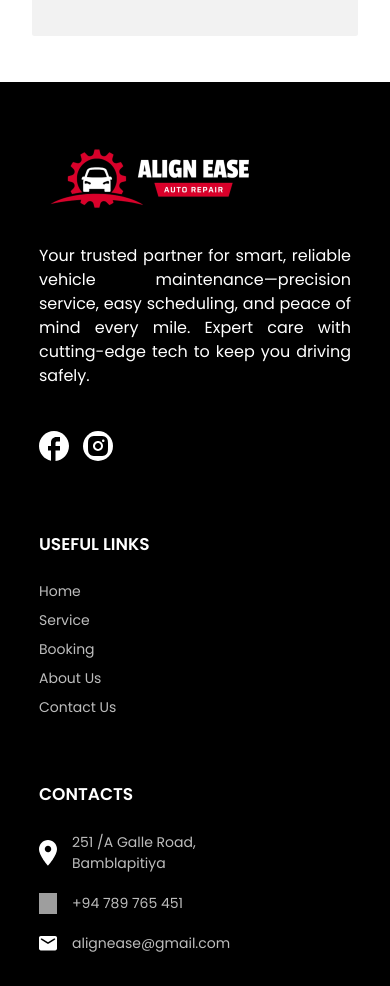
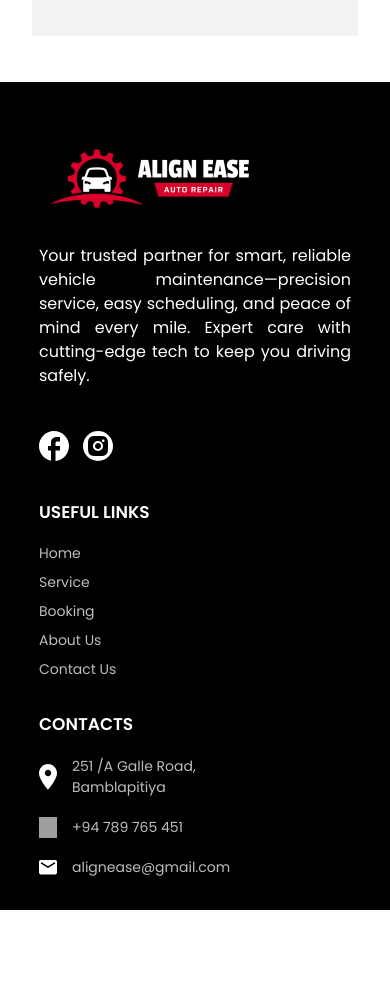
Before and after one commit to Miyuru-Shalitha/intern-task-ui, a React (Vite) app: page / in a window 390 px wide. Shown: the part 4520-5506 px from the top of the page. After the commit the page ends 5430 px from the top, so only its background shows below. Built offline with nearby package versions, Linux system fonts and the light colour scheme; grey boxes are pictures that could not be loaded.

Commit message:
Improve mobile responsiveness of service page.

```diff
--- a/src/components/common/Footer.tsx
+++ b/src/components/common/Footer.tsx
@@ -19,6 +19,22 @@ export default function Footer() {
   const windowContext = useContext(WindowContext);
   const customThemeContext = useContext(CustomThemeContext);
 
+  const getGapBetweenTitleAndContnet = (windowWidth: number): number => {
+    if (windowWidth > Breakpoint.Tablet) {
+      return 24 / 8;
+    } else {
+      return 18 / 8;
+    }
+  };
+
+  const getVerticalGapBetweenSections = (windowWidth: number): number => {
+    if (windowWidth > Breakpoint.Tablet) {
+      return 8;
+    } else {
+      return 4;
+    }
+  };
+
   return (
     <Stack
       bgcolor={customThemeContext!.colors.black}
@@ -33,7 +49,7 @@ export default function Footer() {
         width="80%"
         direction={windowContext!.windowProps.width > Breakpoint.Laptop ? "row" : "column"}
         justifyContent="space-between"
-        gap={8}
+        gap={getVerticalGapBetweenSections(windowContext!.windowProps.width)}
       >
         <Stack
           flex={1}
@@ -99,9 +115,11 @@ export default function Footer() {
           flex={1}
           direction={windowContext!.windowProps.width > Breakpoint.Tablet ? "row" : "column"}
           justifyContent="space-between"
-          gap={windowContext!.windowProps.width > Breakpoint.Tablet ? 0 : 8}
+          gap={getVerticalGapBetweenSections(windowContext!.windowProps.width)}
         >
-          <Stack gap={24 / 8}>
+          <Stack
+            gap={getGapBetweenTitleAndContnet(windowContext!.windowProps.width)}
+          >
             <FooterTitle title="USEFUL LINKS" />
 
             <Stack
@@ -135,7 +153,9 @@ export default function Footer() {
             </Stack>
           </Stack>
 
-          <Stack gap={24 / 8}>
+          <Stack
+            gap={getGapBetweenTitleAndContnet(windowContext!.windowProps.width)}
+          >
             <FooterTitle title="CONTACTS" />
 
             <Stack
--- a/src/components/service_page/ProductCard.tsx
+++ b/src/components/service_page/ProductCard.tsx
@@ -2,7 +2,7 @@ import { useContext } from "react";
 import { Box, Button, Stack, Typography } from "@mui/material";
 
 import { CustomThemeContext } from "../../context/CustomThemeContext";
-import { WindowContext } from "../../context/WindowContext";
+import { Breakpoint, WindowContext } from "../../context/WindowContext";
 
 export default function ProductCard({
   imageUrl,
@@ -31,7 +31,6 @@ export default function ProductCard({
   return (
     <Box
       maxWidth={getContainerMaxWidth(windowContext!.windowProps.width)}
-      // height={473}
       borderRadius={20 / 8}
       overflow="hidden"
       bgcolor="#F3F3F3"
--- a/src/components/service_page/ProductsSection.tsx
+++ b/src/components/service_page/ProductsSection.tsx
@@ -1,7 +1,7 @@
 import { useContext } from "react";
 import { Box, Stack, Typography } from "@mui/material";
 
-import { WindowContext } from "../../context/WindowContext";
+import { Breakpoint, WindowContext } from "../../context/WindowContext";
 import ProductCard from "./ProductCard";
 
 // TODO(Miyuru): Convert these to webp and import those instead.
@@ -15,6 +15,16 @@ import prodct1Image6 from "../../../../Temporary/product_6.png";
 export default function ProductSection() {
   const windowContext = useContext(WindowContext);
 
+  const getInnerContainerVerticalPadding = (windowWidth: number): number => {
+    if (windowWidth > Breakpoint.Tablet) {
+      return 94 / 8;
+    } else if (windowWidth > Breakpoint.MobileLarge) {
+      return 40 / 8;
+    } else {
+      return 20 / 8;
+    }
+  };
+
   return (
     <Box
       display="flex"
@@ -23,7 +33,7 @@ export default function ProductSection() {
       <Stack
         flex={1}
         maxWidth={1440}
-        py={94 / 8}
+        py={getInnerContainerVerticalPadding(windowContext!.windowProps.width)}
         px={32 / 8}
         gap={40 / 8}
       >
--- a/src/components/service_page/ServiceCard.tsx
+++ b/src/components/service_page/ServiceCard.tsx
@@ -2,7 +2,7 @@ import { useContext } from "react";
 import { Box, Button, Stack, Typography } from "@mui/material";
 
 import { CustomThemeContext } from "../../context/CustomThemeContext";
-import { WindowContext } from "../../context/WindowContext";
+import { Breakpoint, WindowContext } from "../../context/WindowContext";
 
 export default function ServiceCard({
   title,
@@ -22,11 +22,21 @@ export default function ServiceCard({
     }
   };
 
+  const getContainerHeight = (windowWidth: number): number => {
+    if (windowWidth > Breakpoint.Tablet) {
+      return 396;
+    } else if (windowWidth > Breakpoint.MobileLarge) {
+      return 300;
+    } else {
+      return 220;
+    }
+  };
+
   return (
     <Box
       maxWidth={getContainerMaxWidth(windowContext!.windowProps.width)}
       width="100%"
-      height={396}
+      height={getContainerHeight(windowContext!.windowProps.width)}
       borderRadius={20 / 8}
       position="relative"
       overflow="hidden"
--- a/src/components/service_page/ServicesSection.tsx
+++ b/src/components/service_page/ServicesSection.tsx
@@ -2,7 +2,7 @@ import { useContext } from "react";
 import { Box, Stack, Typography } from "@mui/material";
 
 import ServiceCard from "./ServiceCard";
-import { WindowContext } from "../../context/WindowContext";
+import { Breakpoint, WindowContext } from "../../context/WindowContext";
 
 // TODO(Miyuru): Convert these to webp and import those instead.
 import ServiceCardImage1 from "../../../../Temporary/Group 15.png";
@@ -14,6 +14,16 @@ import ServiceCardImage5 from "../../../../Temporary/Group 19.png";
 export default function ServiceSection() {
   const windowContext = useContext(WindowContext);
 
+  const getInnerContainerVerticalPadding = (windowWidth: number): number => {
+    if (windowWidth > Breakpoint.Tablet) {
+      return 94 / 8;
+    } else if (windowWidth > Breakpoint.MobileLarge) {
+      return 60 / 8;
+    } else {
+      return 40 / 8;
+    }
+  };
+
   return (
     <Box
       display="flex"
@@ -22,7 +32,7 @@ export default function ServiceSection() {
       <Stack
         flex={1}
         maxWidth={1440}
-        py={94 / 8}
+        py={getInnerContainerVerticalPadding(windowContext!.windowProps.width)}
         px={32 / 8}
         gap={40 / 8}
       >
```
